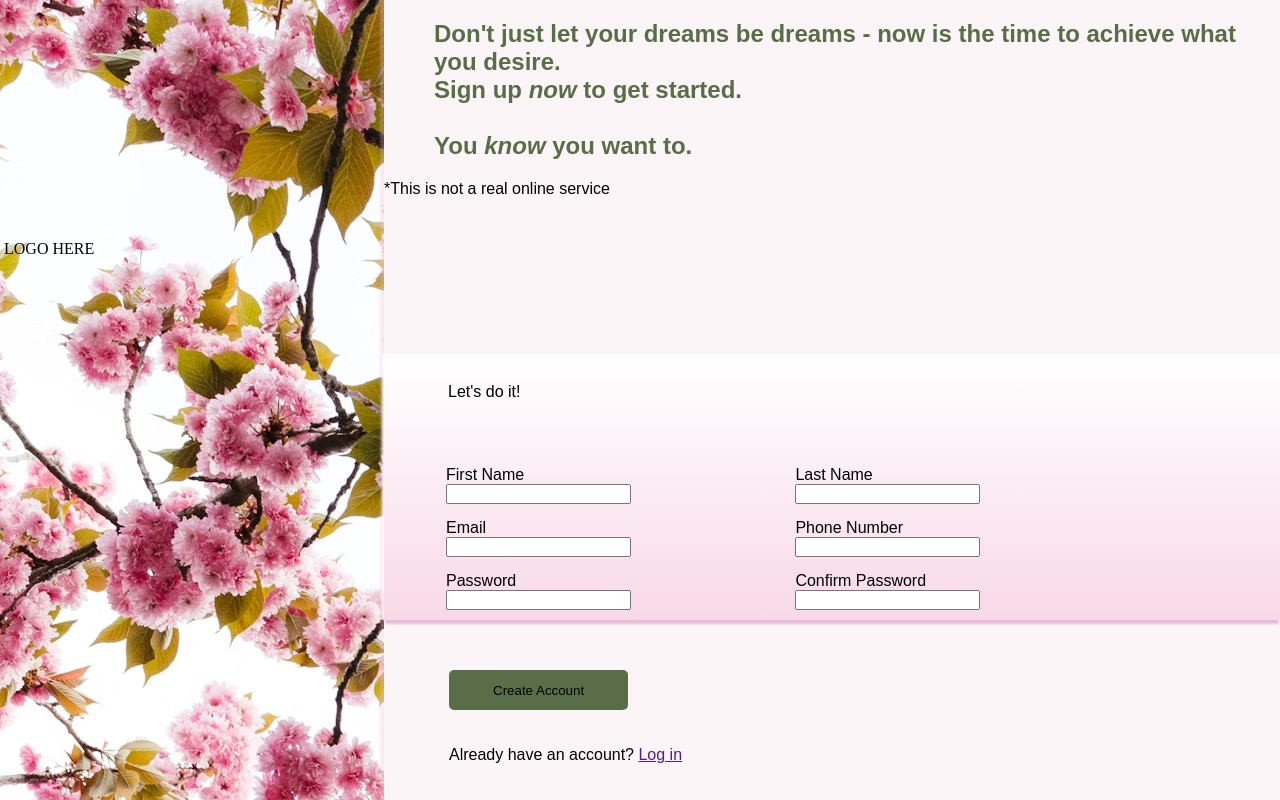
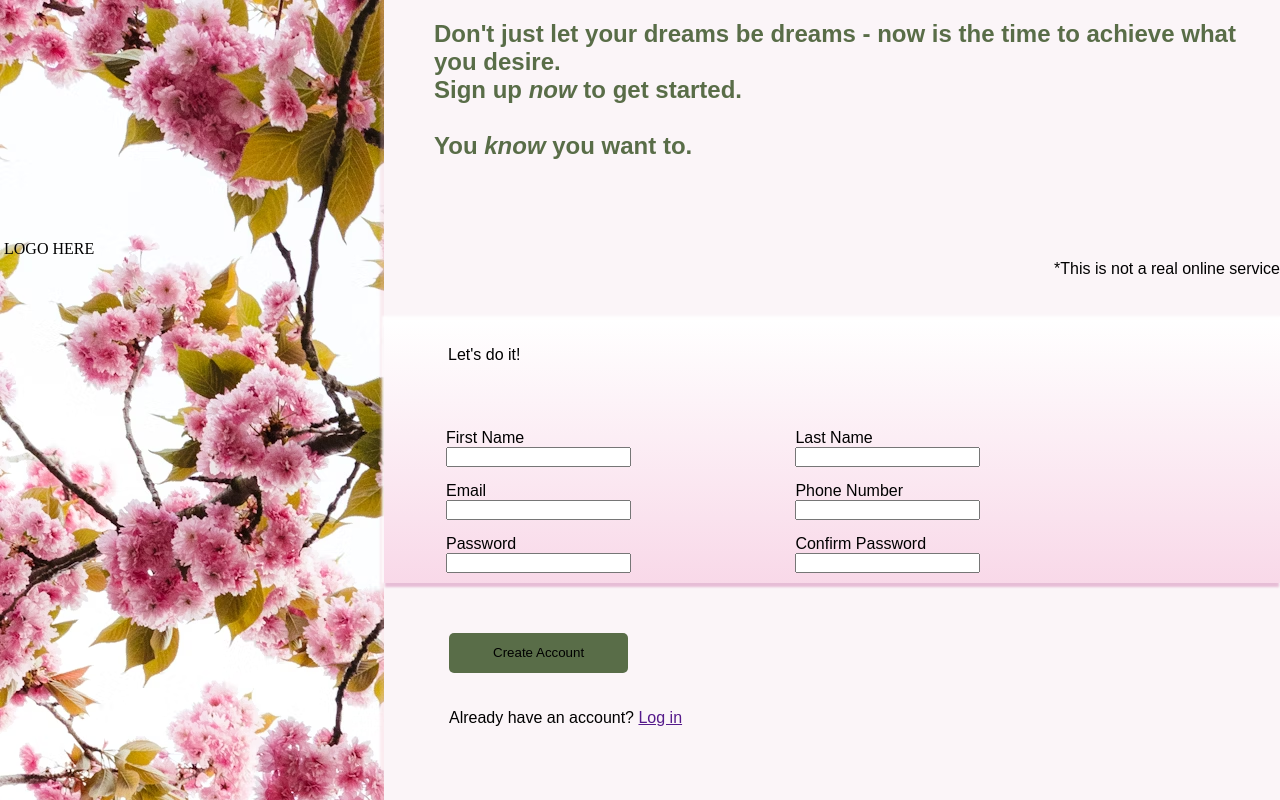
Before and after one commit to NaliH/sign-up-form, a plain HTML site: page index.html in a window 1280 px wide. Drawn offline with Linux system fonts and the light colour scheme.

Commit message:
Add style to disclaimer

```diff
--- a/index.html
+++ b/index.html
@@ -22,7 +22,7 @@
                 Sign up <em>now</em> to get started.<br><br>
                 <span>You <em>know</em> you want to.</span>
             </h2>
-            <p class="disclaimer">*This is not a real online service</p>
+            <p class="disclaimer"><span>*This is not a real online service</span></p>
             <form action="">
                     <fieldset>
                         <legend>Let's do it!</legend>
--- a/style.css
+++ b/style.css
@@ -58,6 +58,17 @@ div.main {
 div h2 {
     margin-left: 50px;
     color: #596D48
+}
+
+p.disclaimer {
+    position: relative;
+}
+
+p.disclaimer > span {
+    position: absolute;
+    right: 0;
+    top: 10vh;
+
 }
 
 
@@ -123,6 +134,8 @@ button.btn {
     background-color: #596D48;
 }
 
+
+
 p.log-in {
     margin-left: 65px;
 }
```
